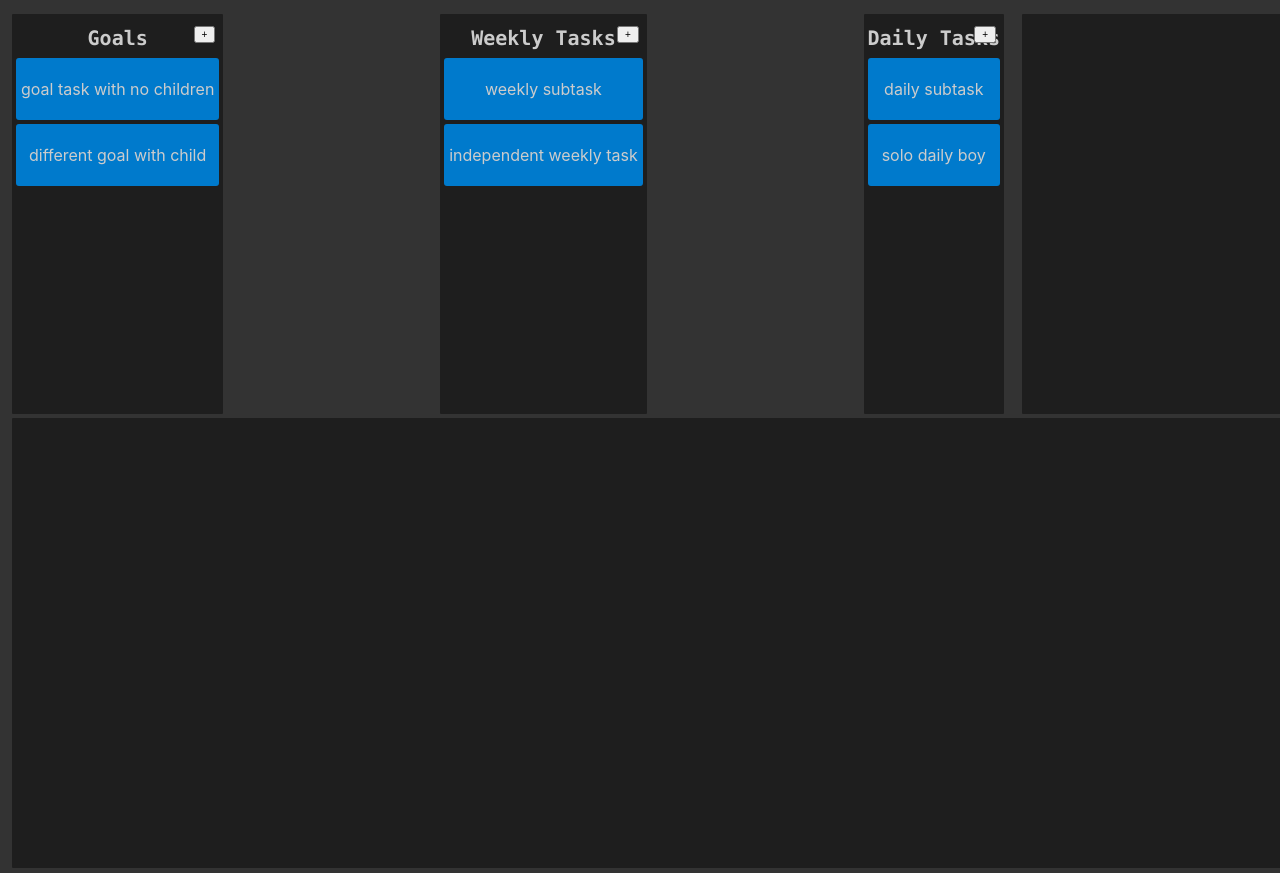
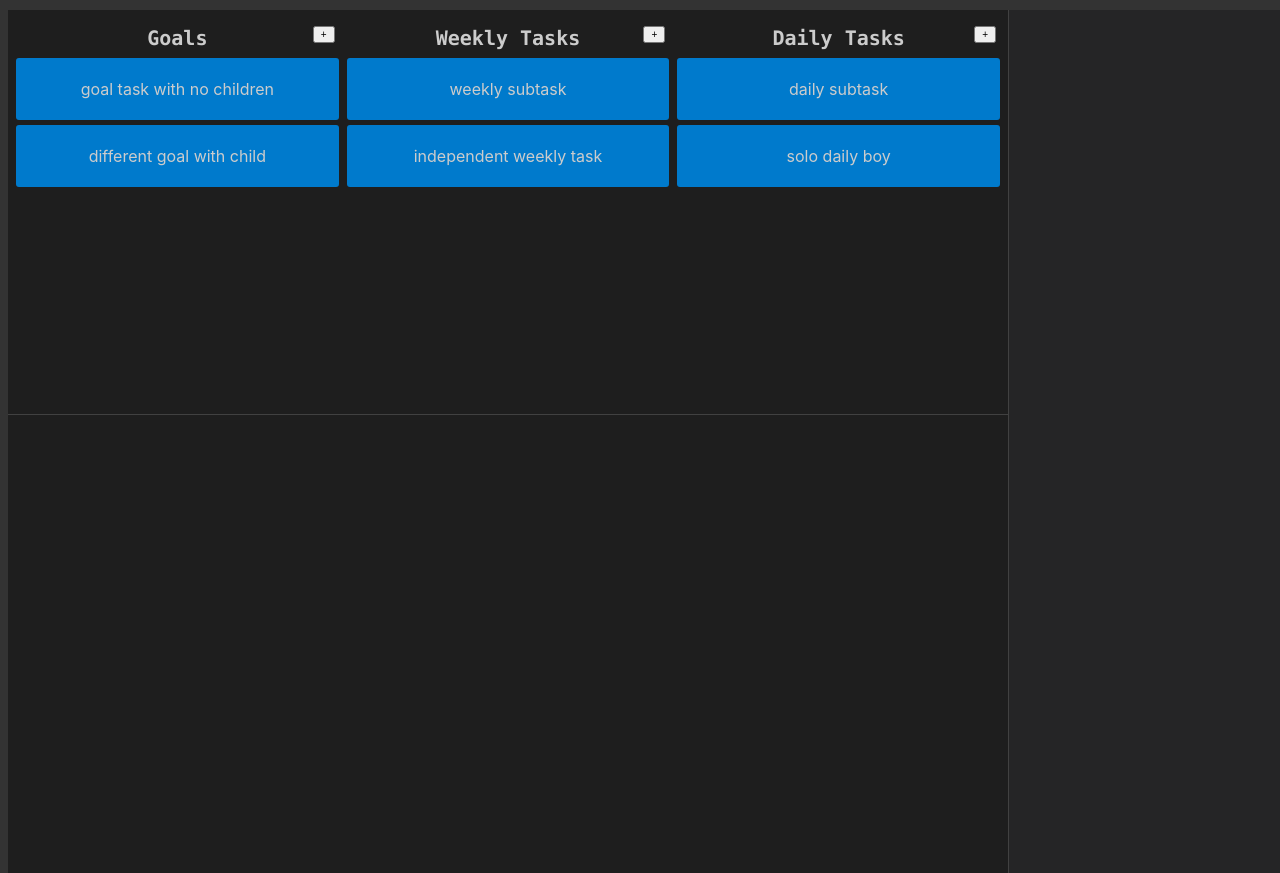
Before and after one commit to AlexJohnKennedy/TrackYourTodos, a React (Create React App) app: page / in a window 1280 px wide. Shown: the top 873 px of the page. Built offline with nearby package versions, Linux system fonts and the light colour scheme.

Commit message:
went FULL VSCODE MODE

```diff
--- a/src/css/ActiveTaskSection.css
+++ b/src/css/ActiveTaskSection.css
@@ -2,12 +2,11 @@
     display: inline-flex;
     justify-content: space-between;
 
-    background-color: rgba(0, 0, 0, 0);
+    background-color: var(--editor-background-colour);
     border-radius: 0px;
 
     box-sizing: border-box;
     width: 100%;
-    max-width: var(--active-tasks-max-total-width);
     min-width: var(--active-tasks-min-total-width);
 
     padding-top: var(--top-padding-amount);
@@ -20,7 +19,7 @@
     margin-right: 0rem;
     padding: 0.4rem;
     padding-bottom: 0rem;   /* tasks have a margin on the bottom, which will form this spacing instead */
-    background-color: var(--editor-background-colour);
+    background-color: rgb(0,0,0,0);
     border-radius: var(--border-radius);
     min-height: 40rem;
     max-height: 60rem;
@@ -35,9 +34,7 @@
     /* Do a calculation to ensure that there is always exactly '--board-spacing-amount' space between each board */
     /* flex-basis sets the size of each item in a flex container, i.e. the boards. (in the flex direction, i.e., the width) */
     --num-boards: 3;
-    --total-spacing: calc( var(--board-spacing-amount) * (var(--num-boards)-1) );
-    --space-occupied-by-each-board: calc(100% - var(--total-spacing));
-    flex-basis: calc(var(--space-occupied-by-each-board) / var(--num-boards));
+    flex-basis: calc(100% / var(--num-boards));
 }
 
 .board .board-title-container {
@@ -67,7 +64,7 @@
     background-color: var(--blue-icon);
     border-radius: 3px;
     padding: 0.5rem;
-    margin-bottom: var(--top-padding-amount);
+    margin-bottom: calc(1.3 *var(--top-padding-amount));
 
     box-sizing: border-box;
 }
--- a/src/css/BacklogSection.css
+++ b/src/css/BacklogSection.css
@@ -1,17 +1,20 @@
 .BacklogSection {
     width: var(--backlog-tasks-total-width);
 
-    border-radius: 0px;
+    background-color: var(--middle-tone-background-colour);
 
     padding-top: var(--top-padding-amount);
     padding-left: var(--board-spacing-amount);
     padding-right: var(--board-spacing-amount);
 
+    border-left: 1px solid var(--divider-colour);
+
     display: inline-flex;
 }
 
 .BacklogSection .placeholder {
-    background-color: var(--editor-background-colour);
+    background-color: rgb(0,0,0,0);
+
     border-radius: var(--border-radius);
     flex-grow: 1;
 }
--- a/src/css/GridLayout.css
+++ b/src/css/GridLayout.css
@@ -6,8 +6,8 @@
     --active-tasks-min-total-width-when-squashed: 80rem;
     --backlog-tasks-total-width: 33.6rem;
 
-    --divider-column-width: 1rem;
-    --border-radius: 0.1rem;
+    --divider-column-width: 0rem;
+    --border-radius: 0rem;
 
     display: grid;
     grid-template-columns: 1fr auto var(--divider-column-width) auto 1fr;
@@ -23,11 +23,11 @@
     grid-column-start: 4;
     grid-column-end: 5;
     grid-row-start: 1;
-    grid-row-end: 2;
+    grid-row-end: 3;
 }
 .TaskStatisticsSection {
     grid-column-start: 2;
-    grid-column-end: 5;
+    grid-column-end: 3;
     grid-row-start: 2;
     grid-row-end: 3;
 }
--- a/src/css/TaskStatisticsSection.css
+++ b/src/css/TaskStatisticsSection.css
@@ -1,5 +1,6 @@
 .TaskStatisticsSection {
-    border-radius: 0px;
+    background-color: var(--editor-background-colour);
+    border-top: 1px solid var(--divider-colour);
 
     /* TEMP PLACEHOLDER */
     height: 45rem;
@@ -13,7 +14,7 @@
 }
 
 .TaskStatisticsSection .placeholder {
-    background-color: var(--editor-background-colour);
+    background-color: rgb(0,0,0,0);
     border-radius: var(--border-radius);
     flex-grow: 1;
 }
```
